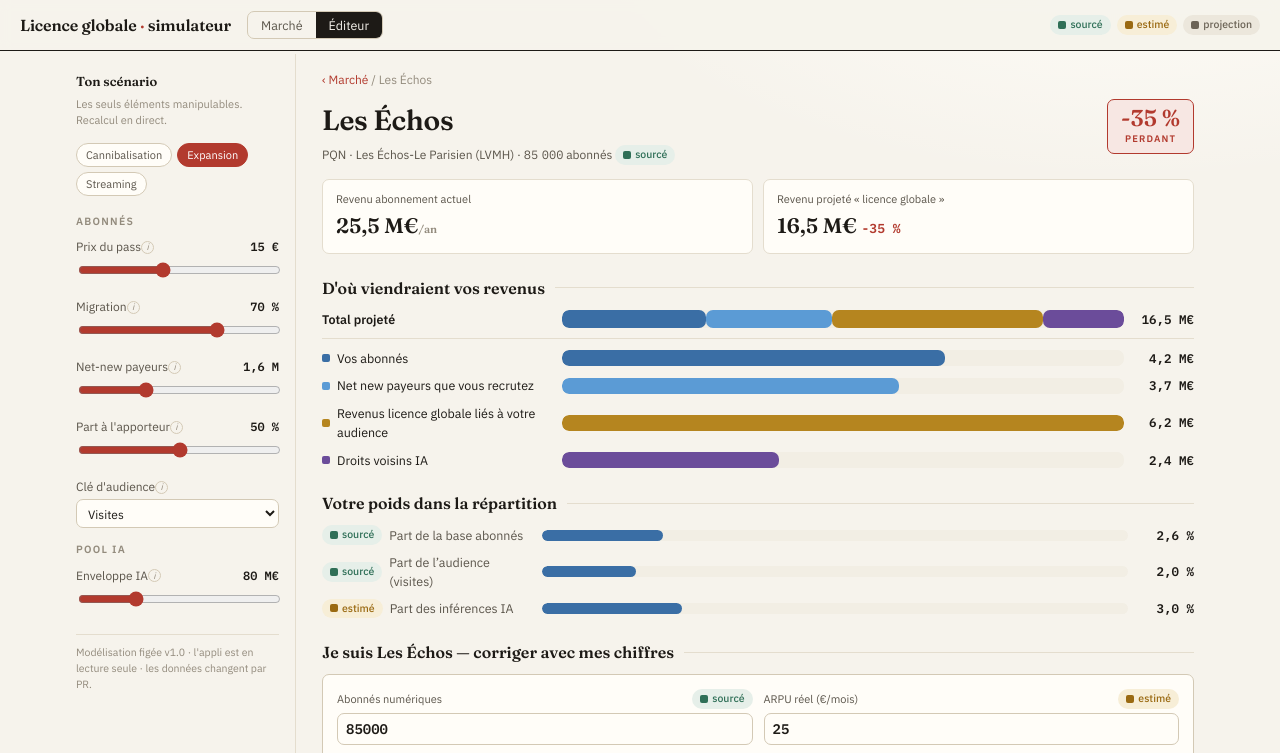
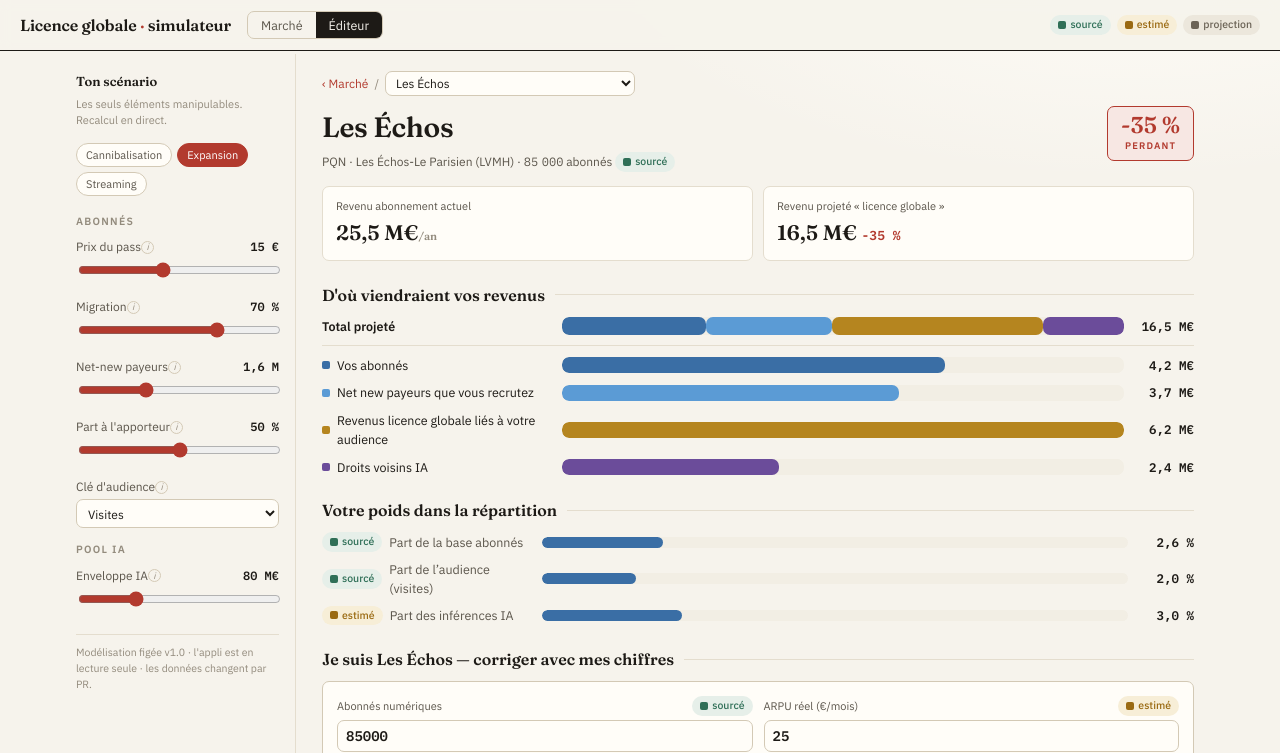
Before and after one commit to stephanecambon/licence-globale-media-fr, a website: page docs/index.html in a window 1280 px wide. Both pictures are taken after a click on the button "Éditeur". Shown: the top 753 px of the page. Drawn offline with Linux system fonts and the light colour scheme.

Commit message:
feat(fiche): sélecteur d'éditeur dans le fil d'Ariane
La fiche éditeur n'était accessible qu'en cliquant une ligne du top 10
(ou via le toggle qui retombait sur Les Échos). On ajoute un <select> des
84 titres (triés alphabétiquement, longue traîne exclue) dans le fil
d'Ariane : choisir un titre recharge la fiche en direct et met à jour
l'URL (partageable). Reset des overrides locaux au changement.

```diff
--- a/docs/index.html
+++ b/docs/index.html
@@ -96,8 +96,9 @@
   .hint{font-size:11px;color:var(--ink3);margin:8px 2px 0}
 
   /* ---- fiche éditeur ---- */
-  .crumb{font-size:12px;color:var(--ink3);margin:0 0 10px}
+  .crumb{font-size:12px;color:var(--ink3);margin:0 0 10px;display:flex;align-items:center;gap:6px;flex-wrap:wrap}
   .crumb button{border:0;background:none;color:var(--accent);font-size:12px;padding:0;text-decoration:none}
+  .edpick{font-family:inherit;font-size:12px;color:var(--ink);background:var(--surface);border:1px solid var(--line2);border-radius:var(--r);padding:3px 6px;max-width:260px}
   .ehead{display:flex;justify-content:space-between;align-items:flex-start;gap:16px;margin-bottom:14px}
   .ehead .h1{font-family:var(--fdisp);font-size:28px;font-weight:600;margin:0;letter-spacing:-.01em}
   .ehead .meta{font-size:12px;color:var(--ink2);margin-top:4px}
@@ -531,7 +532,7 @@ function renderEditeur(res){
   const audLabel=t.cleAudience==='pages_vues'?'pages vues':'visites';
   const ov=localOverride[t.id]||{};
   $('#main').innerHTML=`
-    <p class="crumb"><button id="back">‹ Marché</button> / ${esc(t.nom)}</p>
+    <p class="crumb"><button id="back">‹ Marché</button> / <select id="ed_pick" class="edpick" title="Changer d'éditeur">${res.titres.filter(x=>x.id!=='longue-traine').slice().sort((a,b)=>a.nom.localeCompare(b.nom,'fr')).map(x=>`<option value="${x.id}" ${x.id===t.id?'selected':''}>${esc(x.nom)}</option>`).join('')}</select></p>
     <div class="ehead">
       <div><div class="h1">${esc(t.nom)}</div>
         <div class="meta">${esc(t.famille)} · ${esc(t.groupe||'—')} · <span class="num">${fmtInt(t.abonnes.valeur||0)}</span> abonnés ${provBadge(t.abonnes)}</div></div>
@@ -562,6 +563,7 @@ function renderEditeur(res){
     </div>
     <p class="footnote">Δ, parts et revenu projeté sont des <b>projections de scénario</b> — ni certaines ni estimées. Les badges ● sourcé / ≈ estimé portent sur les données d'entrée ; au survol, leur source ou méthode.</p>`;
   $('#back').onclick=()=>{ view='marche'; render(); };
+  $('#ed_pick').onchange=e=>{ currentEditeur=e.target.value; localOverride={}; render(); };
   const apply=()=>{ const o={}; const ab=parseNum($('#in_ab').value), ar=parseNum($('#in_arpu').value), vi=parseNum($('#in_vis').value), pv=parseNum($('#in_pv').value);
     if(ab) o.abonnes=ab; if(ar) o.arpu=ar; if(vi) o.visites=vi; if(pv) o.pagesVues=pv; localOverride[t.id]=o; render(); };
   ['in_ab','in_arpu','in_vis','in_pv'].forEach(id=>$('#'+id).addEventListener('change',apply));
```
Also changed, not shown: app/index.src.html (+4 -2 lines).
